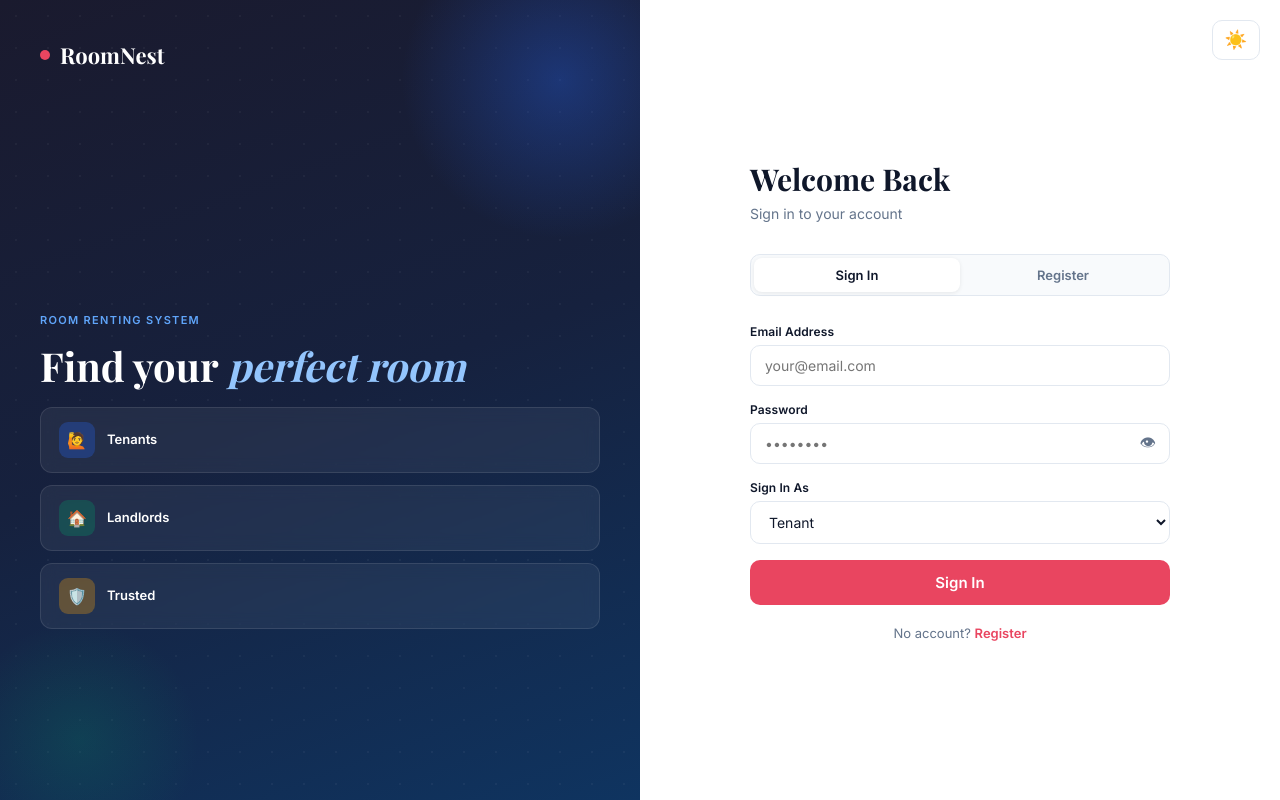
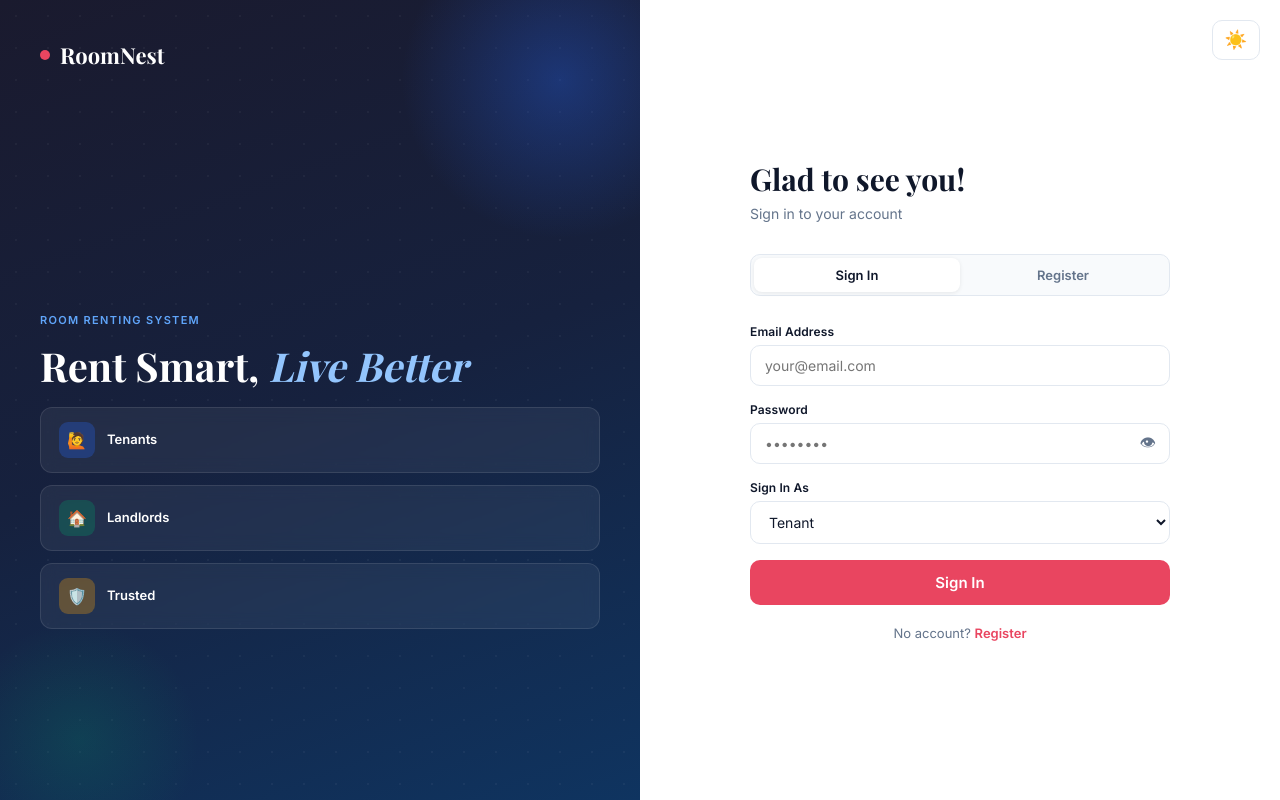
Before and after one commit to LEUSophal/Group-1-databse-project, a plain HTML site: page Renting/login.html in a window 1280 px wide. Drawn offline with nearby package versions, Linux system fonts and the light colour scheme; a web font is replaced by a local one.

Commit message:
change some text

```diff
--- a/Renting/login.html
+++ b/Renting/login.html
@@ -35,7 +35,7 @@
         <div class="lp-eyebrow">Room Renting System</div>
 
         <h2 class="lp-title">
-          Find your <em>perfect room</em>
+          Rent Smart, <em>Live Better</em>
         </h2>
 
         <div class="lp-cards">
@@ -76,7 +76,7 @@
     <div class="form-container">
 
       <div class="form-header">
-        <h1 id="formTitle">Welcome Back</h1>
+        <h1 id="formTitle">Glad to see you!</h1>
         <p id="formSubtitle">Sign in to your account</p>
       </div>
 
```
